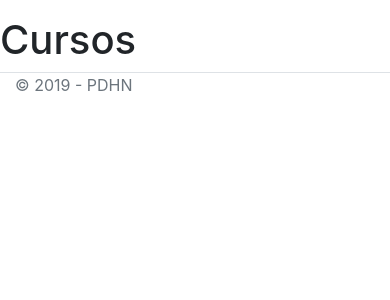
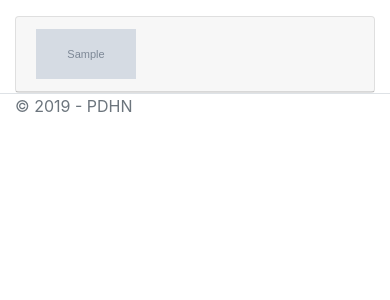
Before and after one commit to gurnitha/2022-django4-elearning-espanyol, a Django app: template templates/views/cursos/cursos.html in a window 390 px wide. Shown: the part 57-357 px from the top of the page. Run offline with Django 3.2, Linux system fonts and the light colour scheme; the template is opened without the code that fills it: most values are stand-ins (such as "Sample title", 1, 10 or a date in 2020); grey boxes marked "Sample" are stand-in pictures; some libraries are stand-ins or nearby versions.

Commit message:
5.5 Load and display the courses

```diff
--- a/App/Models/Cursos_models.py
+++ b/App/Models/Cursos_models.py
@@ -3,7 +3,9 @@
 # Django modules
 from django.db import models
 
-from .models import Cursos,
+# Locals
+# from ..models import Cursos # <- ..models is the same as App.models
+from App.models import Cursos
 
 class Cursos_models():
     def cursos_list():
--- a/templates/views/cursos/cursos.html
+++ b/templates/views/cursos/cursos.html
@@ -1,4 +1,24 @@
 {% include "views/default/header.html" %}
-<h1>Cursos</h1>
+<div class="container">
+    <div class="row">
+        {% if cursos_list %}
+        {% for curso in cursos_list %}
+        <div class="col-xs-6 col-md-2">
+            <div class="card">
+                <div class="card-header ">
+                    <a href="details/{{ curso.CursoId }}">
+                        <img src="/media/{{ curso.Imagen }}" class="thumbnail" width="100" height="50" />
+                    </a>
+                </div>
+            </div>
+        </div>
+
+        {% endfor %}
+
+        {% else %}
+        <p>No hay cursos disponibles.</p>
+        {% endif %}
+    </div>
+</div>
 
 {% include "views/default/footer.html" %}
```
Also changed, not shown: App/Controllers/CursosController.py (+7 -1 lines), README.md, media/images/curso/Android3.png (added), media/images/curso/Python-portada.png (added), media/images/curso/System3.png (added).
